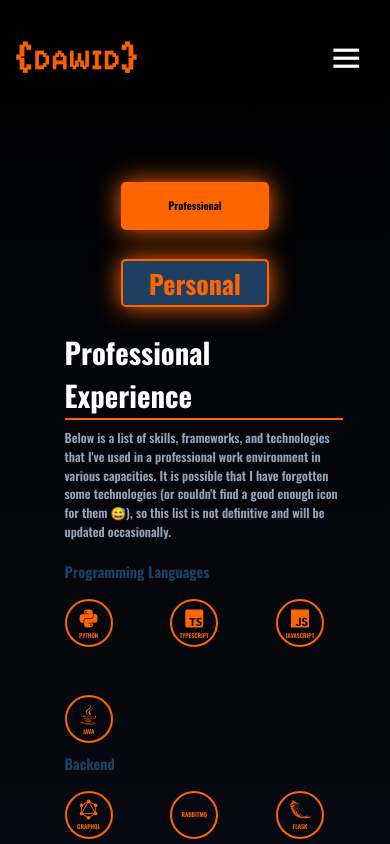
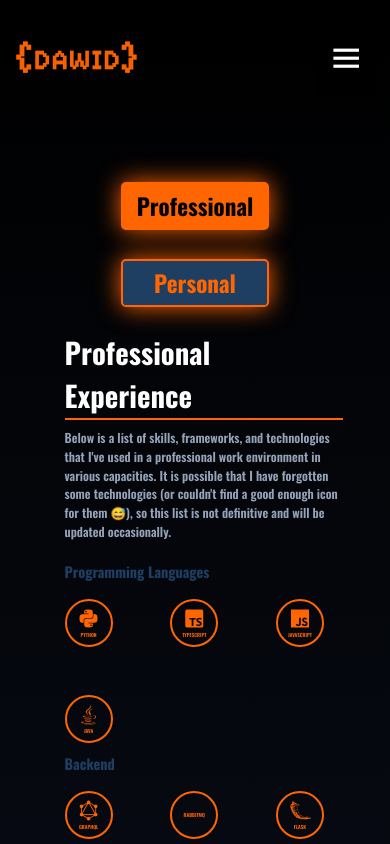
Before and after one commit to DawidCiechowski/personal-portfolio, a Next.js app: page /skills in a window 390 px wide. Shown: the top 844 px of the page. Built offline with nearby package versions, Linux system fonts and the light colour scheme.

Commit message:
Something fucky is going on with the devicons on deployment. Also, Google Devtools is lying about the size of pixel 7

```diff
--- a/src/app/globals.css
+++ b/src/app/globals.css
@@ -182,11 +182,11 @@ html {
     }
 
     .active-skill-button {
-        @apply tw-mt-[3rem] tw-border-2 tw-shadow-glow-sm tw-border-main-color tw-bg-main-color tw-font-bold tw-text-black tw-rounded-lg tw-w-[50%] tw-h-[5rem] tw-text-[1.1rem] tw-flex tw-items-center tw-justify-center tw-duration-300 hover:tw-scale-110 hover:tw-shadow-glow-md hover:tw-text-[3rem]
+        @apply tw-mt-[3rem] tw-border-2 tw-shadow-glow-sm tw-border-main-color tw-bg-main-color tw-font-bold tw-text-black tw-rounded-lg tw-w-[50%] tw-h-[5rem] tw-text-[2.4rem] tw-flex tw-items-center tw-justify-center tw-duration-300 hover:tw-scale-110 hover:tw-shadow-glow-md hover:tw-text-[2.8rem]
     }
 
     .inactive-skill-button {
-        @apply tw-mt-[3rem] tw-border-2 tw-shadow-glow-sm tw-border-main-color tw-bg-text-color tw-font-bold tw-text-main-color tw-rounded-lg tw-w-[50%] tw-h-[5rem] tw-text-[2.7rem] tw-flex tw-items-center tw-justify-center tw-duration-300 hover:tw-scale-110 hover:tw-shadow-glow-md hover:tw-text-[3.2rem] hover:tw-text-black hover:tw-bg-main-color
+        @apply tw-mt-[3rem] tw-border-2 tw-shadow-glow-sm tw-border-main-color tw-bg-text-color tw-font-bold tw-text-main-color tw-rounded-lg tw-w-[50%] tw-h-[5rem] tw-text-[2.4rem] tw-flex tw-items-center tw-justify-center tw-duration-300 hover:tw-scale-110 hover:tw-shadow-glow-md hover:tw-text-[2.8rem] hover:tw-text-black hover:tw-bg-main-color
     }
 }
 
--- a/src/components/SkillsTab.tsx
+++ b/src/components/SkillsTab.tsx
@@ -20,7 +20,7 @@ const SkillShowcase: React.FC<{item: {icon: Icons, refs: string}, index: number}
       className="tw-flex tw-flex-col tw-cursor-pointer tw-justify-center tw-items-center tw-w-[5rem] tw-h-[5rem] tw-bg-transparent tw-border-2 tw-border-solid tw-border-main-color tw-text-[2.5rem] tw-rounded-full tw-text-main-color tw-mt-[1rem] tw-ml-0 tw-duration-300 tw-ease-in-out hover:tw-text-text-color hover:tw-scale-[1.3] hover:tw-translate-y-[-5px] hover:tw-shadow-glow-sm hover:tw-bg-main-color"
     >
       <i className={`${icon}`}></i>
-      <div className="tw-text-[6px]">
+      <div className="tw-text-[5px] md:tw-text-[6px]">
         {icon.includes("bxl")
           ? icon.split("bxl-")[1].toUpperCase()
           : icon.split("-")[1].toUpperCase()}
```
